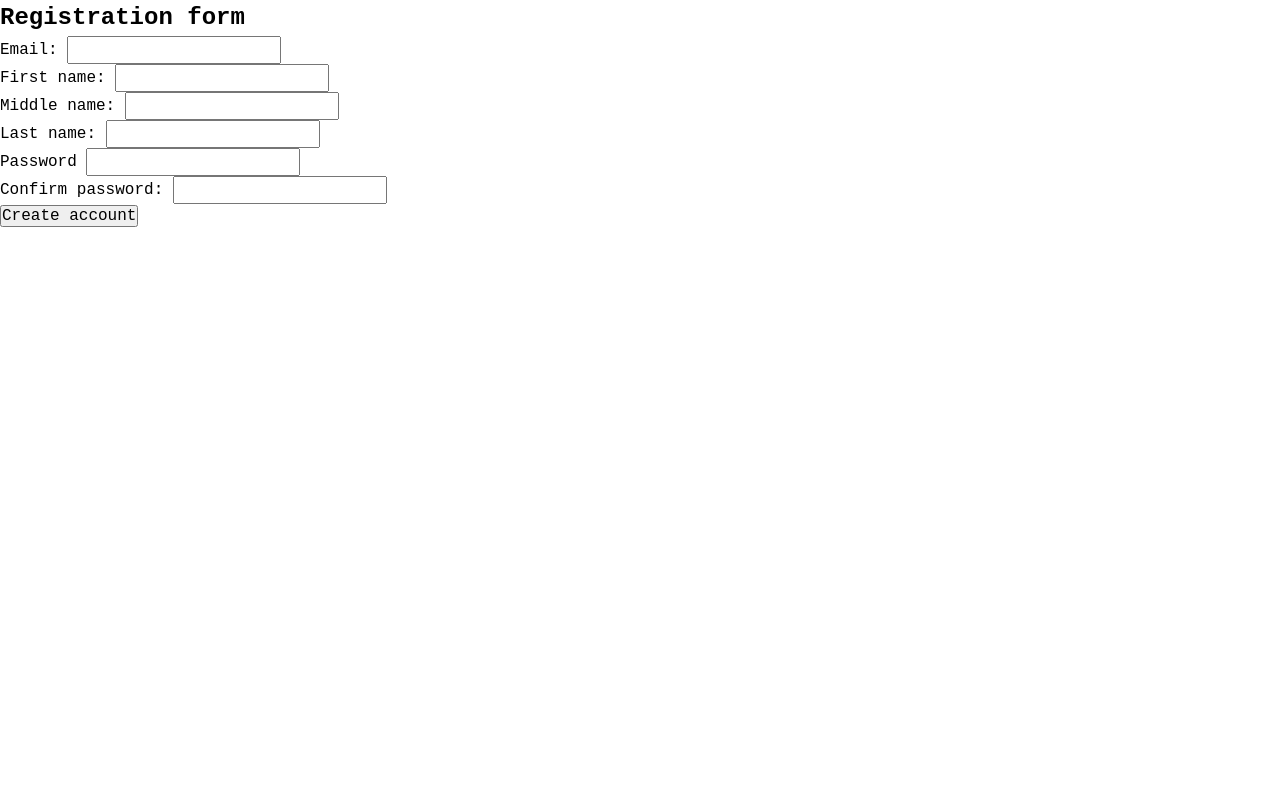
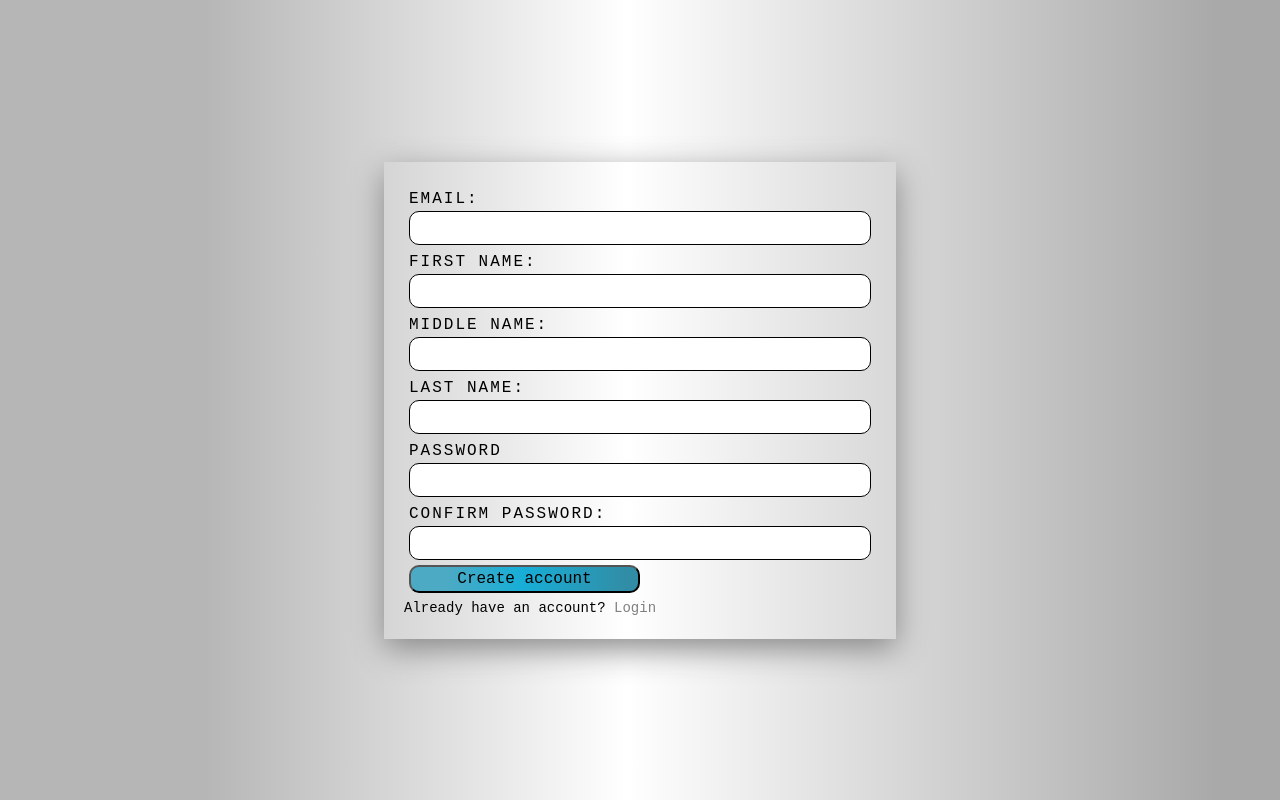
Before and after one commit to ErlJocson/SocialMediaProject, a Flask app: page /register in a window 1280 px wide. Run offline with Flask 2, Linux system fonts and the light colour scheme.

Commit message:
added styles to login and register page

```diff
--- /dev/null
+++ b/SocialMediaProject/static/form.css
@@ -0,0 +1,43 @@
+.authenticatin-form-container {
+  display: flex;
+  height: 100vh;
+  align-items: center;
+}
+
+form {
+  width: 40%;
+  margin: auto;
+  box-shadow: var(--shadow);
+  padding: 20px;
+}
+
+form p a {
+  color: gray;
+  text-decoration: none;
+}
+
+form p {
+  font-size: 14px;
+}
+
+.form-group {
+  display: flex;
+  flex-direction: column;
+  margin: 5px;
+}
+
+.label {
+  letter-spacing: 2px;
+  text-transform: uppercase;
+}
+
+.input {
+  padding: 4px;
+  border-radius: 10px;
+  border: 1px solid black;
+}
+
+.btn {
+  border-radius: 10px;
+  width: 50%;
+}
--- a/SocialMediaProject/static/index.css
+++ b/SocialMediaProject/static/index.css
@@ -30,6 +30,8 @@
     rgba(231, 82, 82, 1) 48%,
     rgba(220, 105, 105, 1) 95%
   );
+
+  --shadow: 0 10px 30px #888888;
 }
 
 *,
@@ -46,6 +48,7 @@
 
 body {
   line-height: 1.5;
+  background: var(--light-gradient-color);
 }
 
 input,
@@ -65,3 +68,13 @@ select {
     scroll-behavior: auto !important;
   }
 }
+
+.danger {
+  background: var(--red-color);
+  background: var(--red-gradient-color);
+}
+
+.success {
+  background: var(--blue-color);
+  background: var(--blue-gradient-color);
+}
--- a/SocialMediaProject/templates/Authentication/register.html
+++ b/SocialMediaProject/templates/Authentication/register.html
@@ -1,18 +1,37 @@
-{% extends 'layout.html' %}
-{% block content %}
+{% extends 'layout.html' %} {% block content %}
 
-
-<h2>Registration form</h2>
-
-<form method="POST">
+<div class="authenticatin-form-container">
+  <form method="POST">
     {{ register_form.csrf_token() }}
-    <div>{{ register_form.email.label }} {{ register_form.email }}</div>
-    <div>{{ register_form.first_name.label }} {{ register_form.first_name }}</div>
-    <div>{{ register_form.middle_name.label }} {{ register_form.middle_name }}</div>
-    <div>{{ register_form.last_name.label }} {{ register_form.last_name }}</div>
-    <div>{{ register_form.password.label }} {{ register_form.password }}</div>
-    <div>{{ register_form.confirm_password.label }} {{ register_form.confirm_password }}</div>
-    <div>{{ register_form.submit }}</div>
-</form>
+    <div class="form-group">
+      {{ register_form.email.label(class="label") }} {{
+      register_form.email(class="input") }}
+    </div>
+    <div class="form-group">
+      {{ register_form.first_name.label(class="label") }} {{
+      register_form.first_name(class="input") }}
+    </div>
+    <div class="form-group">
+      {{ register_form.middle_name.label(class="label") }} {{
+      register_form.middle_name(class="input") }}
+    </div>
+    <div class="form-group">
+      {{ register_form.last_name.label(class="label") }} {{
+      register_form.last_name(class="input") }}
+    </div>
+    <div class="form-group">
+      {{ register_form.password.label(class="label") }} {{
+      register_form.password(class="input") }}
+    </div>
+    <div class="form-group">
+      {{ register_form.confirm_password.label(class="label") }} {{
+      register_form.confirm_password(class="input") }}
+    </div>
+    <div class="form-group">
+      {{ register_form.submit(class="btn success") }}
+    </div>
+    <p>Already have an account? <a href="{{ url_for('login') }}">Login</a></p>
+  </form>
+</div>
 
 {% endblock %}
--- a/SocialMediaProject/templates/layout.html
+++ b/SocialMediaProject/templates/layout.html
@@ -7,6 +7,10 @@
     <link
       rel="stylesheet"
       href="{{ url_for('static', filename='index.css') }}"
+    />
+    <link
+      rel="stylesheet"
+      href="{{ url_for('static', filename='form.css') }}"
     />
     <title>Social | {{ title }}</title>
   </head>
```
Also changed, not shown: SocialMediaProject/templates/Authentication/login.html (+14 -8 lines).
